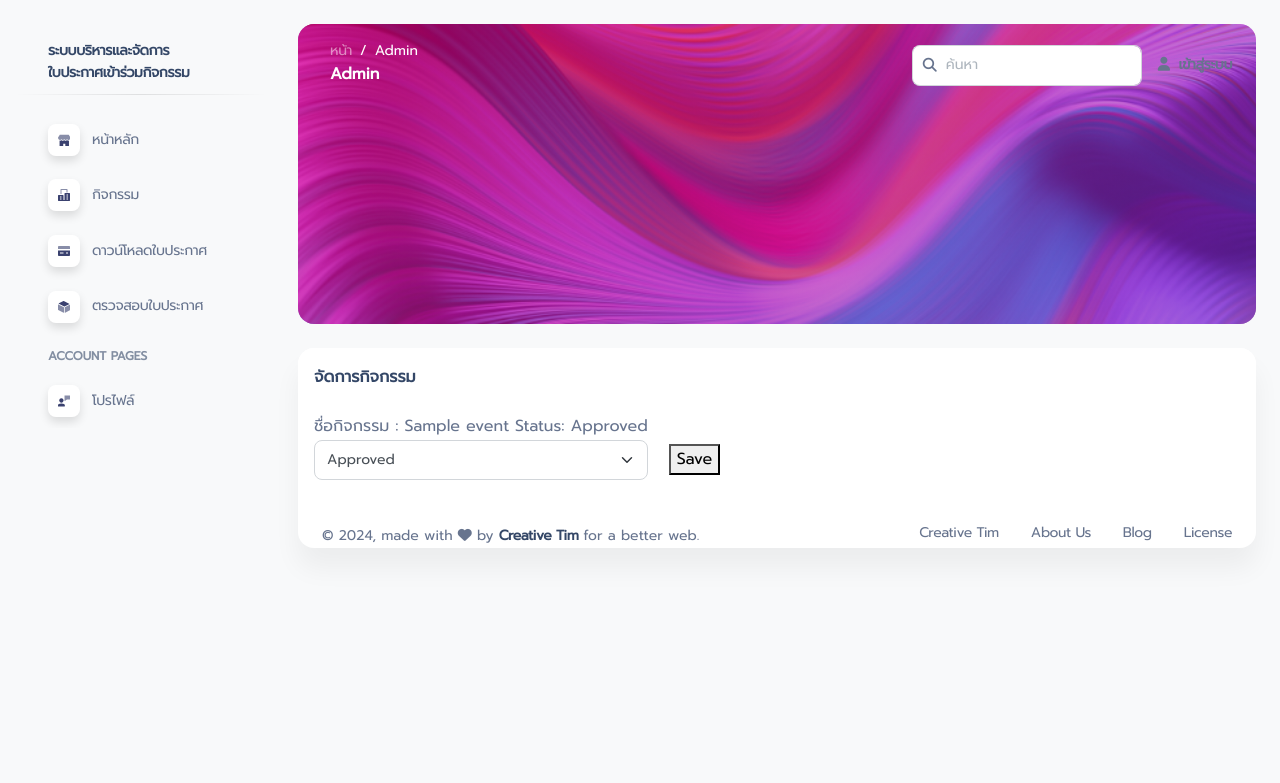
After one commit to WipaweeJai/SeniorProject, a PHP site: page /project/pages/testadmin.php in a window 1280 px wide. The commit adds this page. Shown: the top 783 px of the page. Run offline with PHP 8.4, Linux system fonts and the light colour scheme; tables that the repository leaves empty or names only in its code hold one stand-in row (values such as "Sample post"); some libraries are stand-ins or nearby versions.

Commit message:
Admin สร้างตารางได้แล้ว - ทำ edit in row - ทำให้โชว์ status TestAdmin ทำสำรองโค้ด Admin

```diff
--- /dev/null
+++ b/pages/testadmin.php
@@ -0,0 +1,186 @@
+<!DOCTYPE html>
+<html lang="en">
+
+<head>
+  <meta charset="utf-8" />
+  <meta name="viewport" content="width=device-width, initial-scale=1, shrink-to-fit=no">
+  <link rel="apple-touch-icon" sizes="76x76" href="../assets/img/apple-icon.png">
+  <link rel="icon" type="image/png" href="../assets/img/favicon.png">
+  <title>
+    ระบบบริหารและจัดการใบประกาศเข้าร่วมกิจกรรม
+  </title>
+  <!--     Fonts and icons     -->
+  <link href="https://fonts.googleapis.com/css?family=Open+Sans:300,400,600,700" rel="stylesheet" />
+  <!-- Nucleo Icons -->
+  <link href="../assets/css/nucleo-icons.css" rel="stylesheet" />
+  <link href="../assets/css/nucleo-svg.css" rel="stylesheet" />
+  <!-- Font Awesome Icons -->
+  <script src="https://kit.fontawesome.com/42d5adcbca.js" crossorigin="anonymous"></script>
+  <link href="../assets/css/nucleo-svg.css" rel="stylesheet" />
+  <!-- CSS Files -->
+  <link id="pagestyle" href="../assets/css/soft-ui-dashboard.css?v=1.0.7" rel="stylesheet" />
+  <!-- Nepcha Analytics (nepcha.com) -->
+  <!-- Nepcha is a easy-to-use web analytics. No cookies and fully compliant with GDPR, CCPA and PECR. -->
+  <script defer data-site="YOUR_DOMAIN_HERE" src="https://api.nepcha.com/js/nepcha-analytics.js"></script>
+  <!-- Include jQuery library -->
+  <script src="https://ajax.googleapis.com/ajax/libs/jquery/3.5.1/jquery.min.js"></script>
+</head>
+
+<body class="g-sidenav-show bg-gray-100">
+<?php
+    include "navbar.php";
+?>
+  <div class="main-content position-relative bg-gray-100 max-height-vh-100 h-100">
+    <!-- Navbar -->
+    <nav class="navbar navbar-main navbar-expand-lg bg-transparent shadow-none position-absolute px-4 w-100 z-index-2">
+      <div class="container-fluid py-1">
+        <nav aria-label="breadcrumb">
+          <ol class="breadcrumb bg-transparent mb-0 pb-0 pt-1 ps-2 me-sm-6 me-5">
+            <li class="breadcrumb-item text-sm"><a class="text-white opacity-5" href="javascript:;">หน้า</a></li>
+            <li class="breadcrumb-item text-sm text-white" aria-current="page">Admin</li>
+          </ol>
+          <h6 class="text-white font-weight-bolder ms-2">Admin</h6>
+        </nav>
+        <div class="collapse navbar-collapse mt-sm-0 mt-2 me-md-0 me-sm-4" id="navbar">
+          <div class="ms-md-auto pe-md-3 d-flex align-items-center">
+            <div class="input-group">
+              <span class="input-group-text text-body"><i class="fas fa-search" aria-hidden="true"></i></span>
+              <input type="text" class="form-control" placeholder="ค้นหา">
+            </div>
+          </div>
+          <ul class="navbar-nav  justify-content-end">
+            <li class="nav-item d-flex align-items-center">
+              <a href="javascript:;" class="nav-link text-body font-weight-bold px-0">
+                <i class="fa fa-user me-sm-1"></i>
+                <span class="d-sm-inline d-none">เข้าสู่ระบบ</span>
+              </a>
+            </li>
+            <li class="nav-item d-xl-none ps-3 d-flex align-items-center">
+              <a href="javascript:;" class="nav-link text-body p-0" id="iconNavbarSidenav">
+                <div class="sidenav-toggler-inner">
+                  <i class="sidenav-toggler-line"></i>
+                  <i class="sidenav-toggler-line"></i>
+                  <i class="sidenav-toggler-line"></i>
+                </div>
+              </a>
+            </li>
+          </ul>
+        </div>
+      </div>
+    </nav>
+    <!-- End Navbar -->
+    <div class="container-fluid" style="padding">
+      <div class="page-header min-height-300 border-radius-xl mt-4" style="background-image: url('../assets/img/curved-images/curved0.jpg'); background-position-y: 50%;">
+        <span class="mask bg-gradient-primary opacity-6"></span>
+      </div>
+    </div>
+    <div class="container-fluid py-4">
+      <div class="row">
+        <div class="col-12 col-xl-12">
+          <div class="card h-100">
+            <div class="card-header pb-0 p-3">
+              <h6 class="mb-0">จัดการกิจกรรม</h6>
+            </div>
+
+            <div class="card-body p-3">
+              <ul class="list-group">
+                <li class="list-group-item border-0 px-0">
+
+                  <div class="form-check form-switch ps-0">
+                    <?php
+                    require_once('../backend/dbcon.php');
+                    $sql = "SELECT * FROM tb_event";
+                    $result = mysqli_query($conn, $sql);
+                    while ($row = mysqli_fetch_assoc($result)) {
+                      ?>
+                      <div>
+                        <span>ชื่อกิจกรรม : <?php echo $row['event_name']; ?></span>
+                        <?php
+                        // Query สถานะจากตาราง tb_event
+                        $status_sql = "SELECT status FROM tb_event WHERE activity_id = " . $row['activity_id'];
+                        $status_result = mysqli_query($conn, $status_sql);
+                        $status_row = mysqli_fetch_assoc($status_result);
+                        ?>
+                        <span>Status: <?php echo $status_row['status']; ?></span>
+                        <select class="form-select status-select" data-event-id="<?php echo $row['activity_id']; ?>">
+                            <option value="Approved" <?php if ($status_row['status'] == 'Approved') echo "selected"; ?>>Approved</option>
+                            <option value="Pending" <?php if ($status_row['status'] == 'Pending') echo "selected"; ?>>Pending</option>
+                            <option value="Closed" <?php if ($status_row['status'] == 'Closed') echo "selected"; ?>>Closed</option>
+                        </select>
+                        </div>
+                        <?php
+                    }
+                    ?>
+                  </div>
+
+                  <button onclick="saveStatus()">Save</button>
+
+                  <script>
+                      function saveStatus() {
+                      var selects = document.querySelectorAll('.status-select');
+                      selects.forEach(function(select) {
+                          var activityId = select.getAttribute('data-event-id');
+                          var newStatus = select.value;
+
+                          // ส่งข้อมูลไปยังไฟล์ PHP เพื่ออัพเดทสถานะในฐานข้อมูล
+                          $.ajax({
+                          url: 'updateStatus.php',
+                          method: 'POST',
+                          data: {
+                              activityId: activityId,
+                              newStatus: newStatus
+                          },
+                          success: function(response) {
+                              // ประมวลผลเมื่ออัพเดทสถานะสำเร็จ (ถ้าต้องการ)
+                              console.log(response);
+                          },
+                          error: function(xhr, status, error) {
+                              // ประมวลผลเมื่อเกิดข้อผิดพลาดในการอัพเดทสถานะ
+                              console.error(xhr.responseText);
+                          }
+                          });
+                      });
+                      }
+
+                  </script>
+
+                </li>
+              </ul>
+            </div>
+      <footer class="footer pt-3  ">
+        <div class="container-fluid">
+          <div class="row align-items-center justify-content-lg-between">
+            <div class="col-lg-6 mb-lg-0 mb-4">
+              <div class="copyright text-center text-sm text-muted text-lg-start">
+                © <script>
+                  document.write(new Date().getFullYear())
+                </script>,
+                made with <i class="fa fa-heart"></i> by
+                <a href="https://www.creative-tim.com" class="font-weight-bold" target="_blank">Creative Tim</a>
+                for a better web.
+              </div>
+            </div>
+            <div class="col-lg-6">
+              <ul class="nav nav-footer justify-content-center justify-content-lg-end">
+                <li class="nav-item">
+                  <a href="https://www.creative-tim.com" class="nav-link text-muted" target="_blank">Creative Tim</a>
+                </li>
+                <li class="nav-item">
+                  <a href="https://www.creative-tim.com/presentation" class="nav-link text-muted" target="_blank">About Us</a>
+                </li>
+                <li class="nav-item">
+                  <a href="https://www.creative-tim.com/blog" class="nav-link text-muted" target="_blank">Blog</a>
+                </li>
+                <li class="nav-item">
+                  <a href="https://www.creative-tim.com/license" class="nav-link pe-0 text-muted" target="_blank">License</a>
+                </li>
+              </ul>
+            </div>
+          </div>
+        </div>
+      </footer>
+    </div>
+  </div>
+</body>
+
+</html>
```
Also changed, not shown: pages/admin.php (+58 -101 lines).
